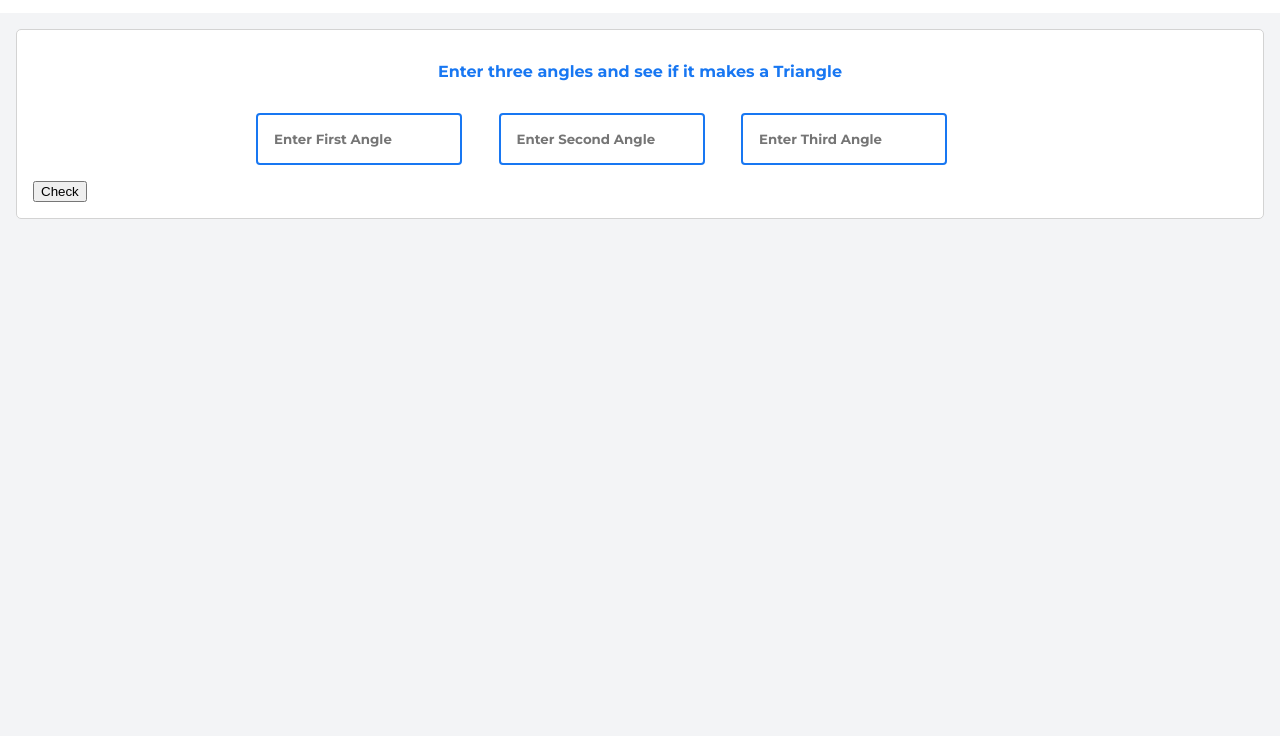
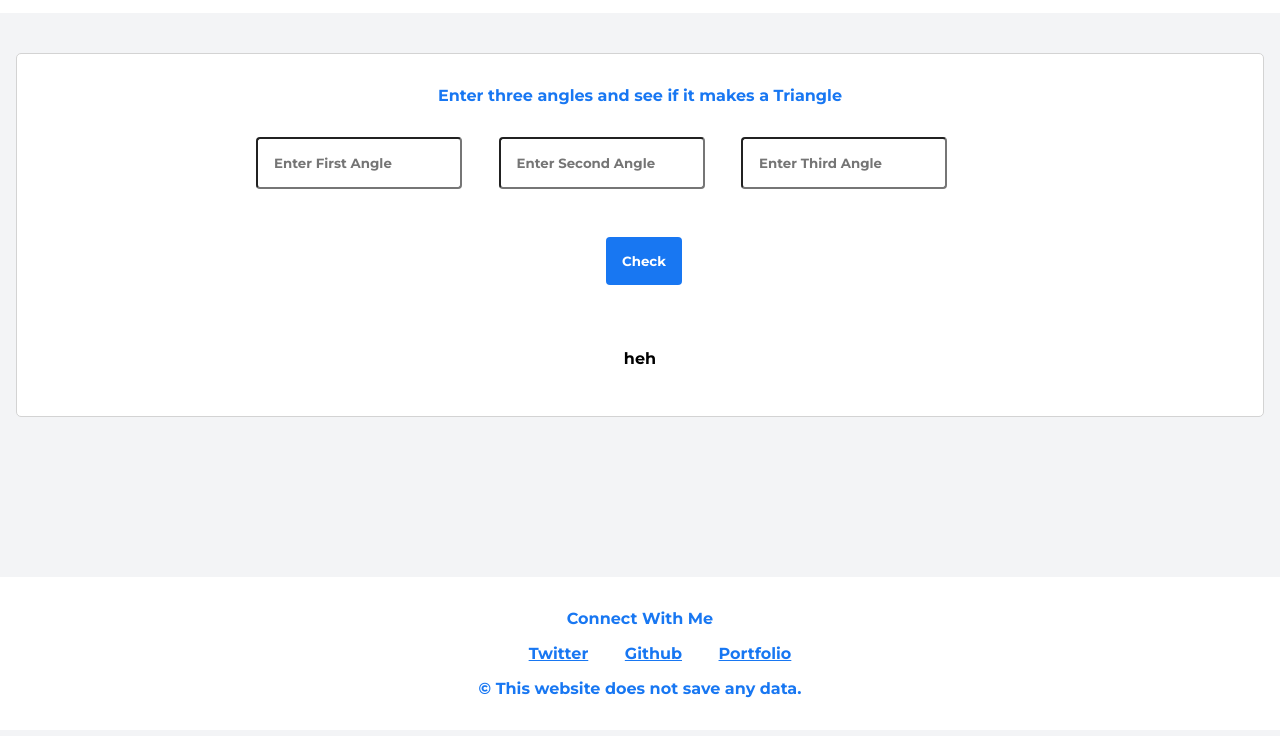
Before and after one commit to shanudjn/know-your-triangles, a plain HTML site: page anglesoftriangle.html in a window 1280 px wide. Shown: the part 56-792 px from the top of the page. Drawn offline with Linux system fonts and the light colour scheme.

Commit message:
layout : added styles to first game

```diff
--- a/anglesoftriangle.html
+++ b/anglesoftriangle.html
@@ -27,8 +27,27 @@
                 Check
             </button>
         </div>
+        <div class="div-result">
+            <p id="result">heh</p>
+        </div>
 
     </div>
+    <footer>
+        <div class='social'>
+            <p>
+                Connect With Me
+            </p>
+            <div class="social-list">
+                <ul>
+                    <li><a href="https://twitter.com/shahazad__">Twitter</a></li>
+                    <li><a href="https://github.com/shanudjn">Github</a></li>
+                    <li><a href="https://shahazad.netlify.app/">Portfolio</a></li>
+                </ul>
+                <p>&#xa9; This website does not save any data.</p>
+            </div>
+
+        </div>
+    </footer>
 </body>
 
 </html>
--- a/styles/anglesoftriangle.css
+++ b/styles/anglesoftriangle.css
@@ -32,6 +32,7 @@ nav span{
     /* box-shadow: 2px 5px 8px var(--gray); */
     background-color: white;
     border-radius: 5px;
+    margin-top: 40px;
 }
 .div-game-cards-p{
     color: var(--primary-color);
@@ -46,7 +47,54 @@ input{
     margin: 1rem;
     padding: 1rem;
     border-radius: 4px;
-    border: 2px solid var(--primary-color);
+    /* border: 2px solid var(--primary-color); */
     font-family: 'Montserrat', sans-serif;
     font-weight: 200px;
 }
+.div-check-button{
+    max-width: 100px;
+    margin: auto;
+    padding: 1rem;
+
+}
+#check{
+    margin: 1rem;
+    padding: 1rem;
+    background-color: var(--primary-color);
+    color:var(--white);
+    border-radius: 4px;
+    font-family:'Montserrat', sans-serif;
+    border: none;
+
+}
+.div-result{
+    max-width: 400px;
+    margin: auto;
+    text-align: center;
+    padding: 1rem;
+}
+footer{
+
+    background-color: white;
+    /* height: 20vh; */
+    margin-top: 20vh;
+    /* border: 1px solid red; */
+    color: var(--primary-color);
+
+}
+.social{
+    max-width: 400px;
+    margin: auto;
+    padding: 1rem;
+    text-align: center;
+}
+
+.social-list li{
+    display: inline;
+    margin: 1rem;
+
+}
+.social-list a{
+    text-decoration: underline;
+    color: var(--primary-color);
+}
```
